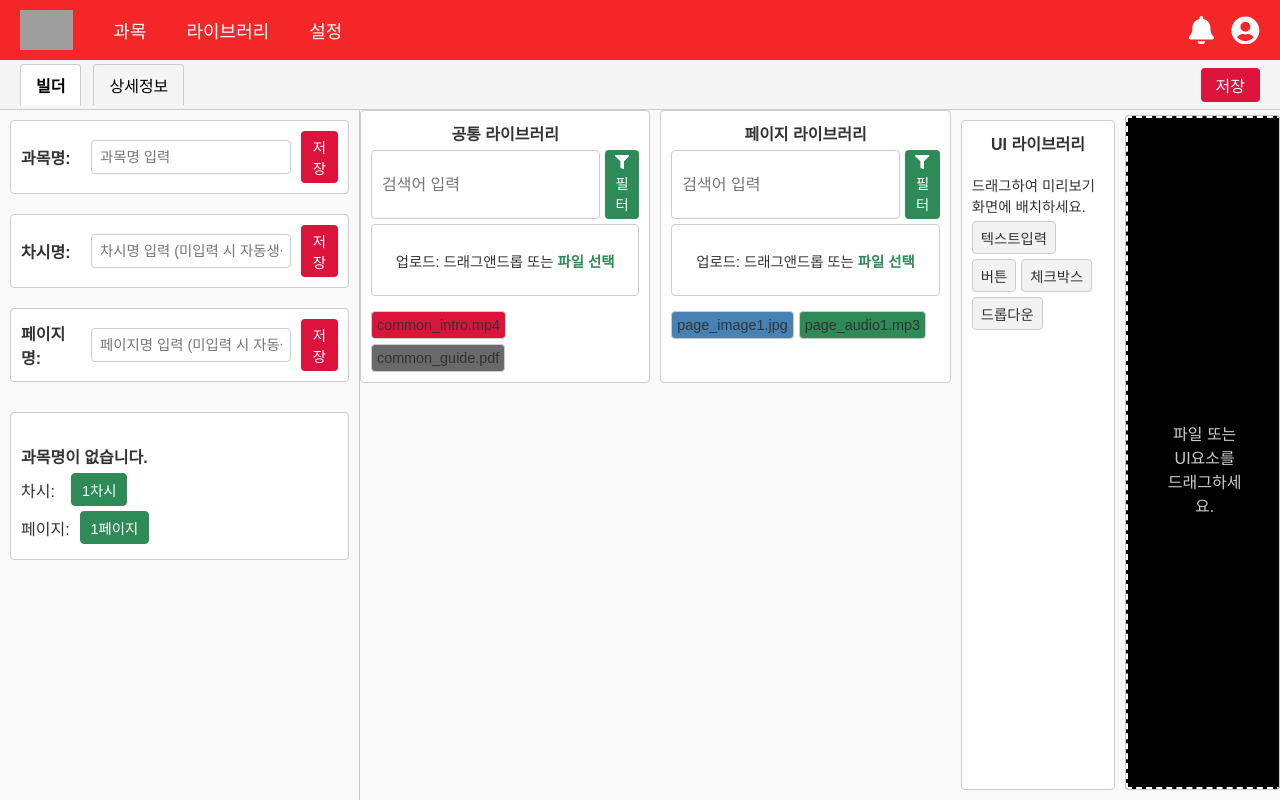
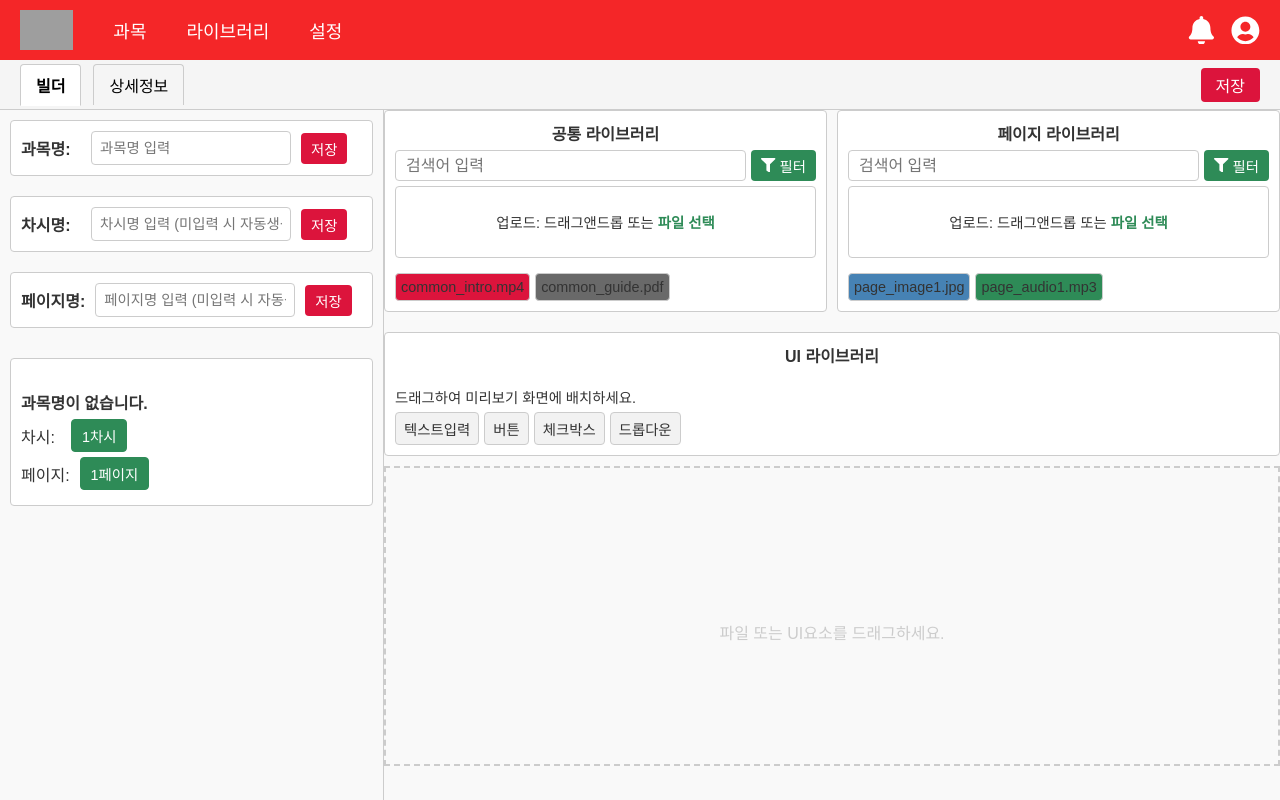
Before and after one commit to bongseok-k/my-cms, a React (Create React App) app: page /content-builder in a window 1280 px wide. Built offline with nearby package versions, Linux system fonts and the light colour scheme; grey boxes are pictures that could not be loaded.

Commit message:
1차 UI 완료

```diff
--- a/src/ContentBuilderPage.css
+++ b/src/ContentBuilderPage.css
@@ -298,22 +298,23 @@
 
 /* 미리보기 섹션 */
 .preview-section {
-  flex: 1;
-  display: flex;
-  flex-direction: column;
-  background-color: #000;
-  border: 1px solid #ccc;
-  border-radius: 4px;
-  margin-top: 5px;
-  overflow: hidden;
+  /* preview 섹션에 최소 높이 지정 */
+  min-height: 300px;
+  /* 또는 고정 높이를 지정해도 됨: height: 400px; */
+  /* 배경색 정도 */
+  background-color: #f9f9f9;
+  /* 기타 flex나 margin 등은 원하는 대로 */
 }
+
 .preview-area {
-  position: relative;
+  /* 드래그영역에 dashed border */
+  border: 2px dashed #ccc;
   width: 100%;
-  height: 100%;
-  border: 2px dashed #fff;
-  background-color: #000;
+  height: 100%; /* 부모가 min-height을 가지면 여기 100%로 채움 */
+  box-sizing: border-box;
+  position: relative; /* item들의 absolute 위치 기준 */
 }
+
 .preview-area.drag-over {
   border: 2px dashed #ff0;
 }
@@ -438,10 +439,10 @@
 
 /* 한 줄(행)을 나타내는 컨테이너 */
 .row-libraries {
-  display: flex;           /* 가로 배치 */
+  display: flex;
   width: 100%;
+  gap: 10px;
   box-sizing: border-box;
-  gap: 10px;
 }
 
 /* half-width: 반씩 차지 */
--- a/src/ContentBuilderPage.js
+++ b/src/ContentBuilderPage.js
@@ -29,7 +29,8 @@ function ContentBuilderPage() {
   // 현재 선택된 차시, 페이지
   const currentLesson = lessons.find(l => l.id === currentLessonId) || lessons[0];
   const [currentPageId, setCurrentPageId] = useState(1);
-  const currentPage = currentLesson.pages.find(p => p.id === currentPageId) || currentLesson.pages[0];
+  const currentPage =
+    currentLesson.pages.find(p => p.id === currentPageId) || currentLesson.pages[0];
 
   // 라이브러리: 공통, 페이지 파일
   const [lessonLibraryFiles, setLessonLibraryFiles] = useState([
@@ -68,19 +69,19 @@ function ContentBuilderPage() {
   };
 
   // 파일 업로드
-  const handleLessonFileSelect = (e) => {
+  const handleLessonFileSelect = e => {
     const files = Array.from(e.target.files);
     const newFiles = files.map(file => {
-      const parts = file.name.split('.');
+      const parts = file.name.split(".");
       const extension = parts[parts.length - 1].toLowerCase();
       return { name: file.name, extension };
     });
     setLessonLibraryFiles(prev => [...prev, ...newFiles]);
   };
-  const handlePageFileSelect = (e) => {
+  const handlePageFileSelect = e => {
     const files = Array.from(e.target.files);
     const newFiles = files.map(file => {
-      const parts = file.name.split('.');
+      const parts = file.name.split(".");
       const extension = parts[parts.length - 1].toLowerCase();
       return { name: file.name, extension };
     });
@@ -90,15 +91,15 @@ function ContentBuilderPage() {
   // ---------------------------
   // 프리뷰 드래그앤드롭
   // ---------------------------
-  const handlePreviewDragOver = (e) => {
+  const handlePreviewDragOver = e => {
     e.preventDefault();
     setIsPreviewDragOver(true);
   };
-  const handlePreviewDragLeave = (e) => {
+  const handlePreviewDragLeave = e => {
     e.preventDefault();
     setIsPreviewDragOver(false);
   };
-  const handlePreviewDrop = (e) => {
+  const handlePreviewDrop = e => {
     e.preventDefault();
     setIsPreviewDragOver(false);
     const rect = e.currentTarget.getBoundingClientRect();
@@ -113,7 +114,7 @@ function ContentBuilderPage() {
   };
 
   // 미리보기에서 파일/요소 구분 렌더
-  const renderPreviewItem = (item) => {
+  const renderPreviewItem = item => {
     // 파일인 경우: { name, extension }
     if (item.extension) {
       return item.name;
@@ -145,10 +146,10 @@ function ContentBuilderPage() {
   };
 
   // 이미 미리보기로 추가된 파일인지 확인
-  const isFileUsed = (file) => previewItems.some(item => item.name === file.name);
+  const isFileUsed = file => previewItems.some(item => item.name === file.name);
 
   // 확장자 색
-  const getColorByExtension = (extension) => {
+  const getColorByExtension = extension => {
     const mapping = {
       mp4: "#DC143C",
       mp3: "#2E8B57",
@@ -170,9 +171,7 @@ function ContentBuilderPage() {
 
   const handleSaveLesson = () => {
     const newId = lessons.length + 1;
-    const generatedName = newLessonName.trim()
-      ? newLessonName
-      : `${newId}차시`;
+    const generatedName = newLessonName.trim() ? newLessonName : `${newId}차시`;
     const newLesson = {
       id: newId,
       name: generatedName,
@@ -186,7 +185,8 @@ function ContentBuilderPage() {
 
   const handleSavePage = () => {
     if (!currentLesson) return;
-    setLessons(prev => prev.map(lesson => {
+    setLessons(prev =>
+      prev.map(lesson => {
         if (lesson.id === currentLessonId) {
           const newPageId = lesson.pages.length + 1;
           const generatedName = newPageName.trim()
@@ -196,7 +196,8 @@ function ContentBuilderPage() {
           return { ...lesson, pages: [...lesson.pages, newPage] };
         }
         return lesson;
-    }));
+      })
+    );
     setCurrentPageId(currentLesson.pages.length + 1);
     setNewPageName("");
   };
@@ -224,7 +225,7 @@ function ContentBuilderPage() {
   // ---------------------------
   // 상세 페이지: 저장/뒤로가기
   // ---------------------------
-  const handleDetailSave = (detailData) => {
+  const handleDetailSave = detailData => {
     // detailData 처리 (필요 시)
     setView("builder");
     setViewTab("builder");
@@ -253,7 +254,9 @@ function ContentBuilderPage() {
               className="company-logo"
             />
             {/* 과목을 누르면 setView("list")를 호출 */}
-            <div className="top-menu-item" onClick={() => setView("list")} >과목</div>
+            <div className="top-menu-item" onClick={() => setView("list")}>
+              과목
+            </div>
             <div className="top-menu-item">라이브러리</div>
             <div className="top-menu-item">설정</div>
           </div>
@@ -288,10 +291,7 @@ function ContentBuilderPage() {
 
         {/* 메인: DetailInputPage */}
         <div className="builder-main-container">
-          <DetailInputPage
-            onSaveDetail={handleDetailSave}
-            onBack={handleDetailBack}
-          />
+          <DetailInputPage onSaveDetail={handleDetailSave} onBack={handleDetailBack} />
         </div>
       </div>
     );
@@ -341,7 +341,7 @@ function ContentBuilderPage() {
         </div>
       </div>
 
-      {/* 메인 컨테이너: 왼쪽(과목/차시/페이지), 오른쪽(라이브러리 + 프리뷰) */}
+      {/* 메인 컨테이너: 왼쪽(과목/차시/페이지), 오른쪽(3행 구조) */}
       <div className="builder-main-container">
         {/* 왼쪽 영역 */}
         <div className="builder-left-side">
@@ -352,7 +352,7 @@ function ContentBuilderPage() {
               type="text"
               placeholder="과목명 입력"
               value={courseName}
-              onChange={(e) => setCourseName(e.target.value)}
+              onChange={e => setCourseName(e.target.value)}
               className="management-input long-input"
             />
             <button onClick={handleSaveCourse} className="management-save-button red-button">
@@ -365,7 +365,7 @@ function ContentBuilderPage() {
               type="text"
               placeholder="차시명 입력 (미입력 시 자동생성)"
               value={newLessonName}
-              onChange={(e) => setNewLessonName(e.target.value)}
+              onChange={e => setNewLessonName(e.target.value)}
               className="management-input long-input"
             />
             <button onClick={handleSaveLesson} className="management-save-button red-button">
@@ -378,7 +378,7 @@ function ContentBuilderPage() {
               type="text"
               placeholder="페이지명 입력 (미입력 시 자동생성)"
               value={newPageName}
-              onChange={(e) => setNewPageName(e.target.value)}
+              onChange={e => setNewPageName(e.target.value)}
               className="management-input long-input"
             />
             <button onClick={handleSavePage} className="management-save-button red-button">
@@ -427,11 +427,8 @@ function ContentBuilderPage() {
           </div>
         </div>
 
-        {/* 오른쪽 영역 */}
-          {/* 공통/페이지 라이브러리 - 아래 배치 예시 (원하면 위치 조정) */}
-          <div className="library-container">
+        {/* 오른쪽 영역: 3행 구조 */}
         <div className="builder-right-side">
-
           {/* Row1: 공통 라이브러리(왼) + 페이지 라이브러리(오) */}
           <div className="row-libraries">
             <div className="library-section half-width">
@@ -467,7 +464,7 @@ function ContentBuilderPage() {
                       fontWeight: isFileUsed(file) ? "bold" : "normal"
                     }}
                     draggable
-                    onDragStart={(e) => handleLibraryDragStart(e, file)}
+                    onDragStart={e => handleLibraryDragStart(e, file)}
                   >
                     {file.name}
                     {isFileUsed(file) && <FaCheck className="used-icon" />}
@@ -509,7 +506,7 @@ function ContentBuilderPage() {
                       fontWeight: isFileUsed(file) ? "bold" : "normal"
                     }}
                     draggable
-                    onDragStart={(e) => handleLibraryDragStart(e, file)}
+                    onDragStart={e => handleLibraryDragStart(e, file)}
                   >
                     {file.name}
                     {isFileUsed(file) && <FaCheck className="used-icon" />}
@@ -518,7 +515,7 @@ function ContentBuilderPage() {
               </div>
             </div>
           </div>
-        </div>
+
           {/* Row2: UI 라이브러리 (전체 폭) */}
           <div className="row-libraries">
             <div className="ui-library-section library-section full-width">
@@ -532,7 +529,7 @@ function ContentBuilderPage() {
                     key={idx}
                     className="ui-element-tag"
                     draggable
-                  onDragStart={(e) => handleUiElementDragStart(e, elem)}
+                    onDragStart={e => handleUiElementDragStart(e, elem)}
                   >
                     {elem.name}
                   </div>
@@ -541,7 +538,6 @@ function ContentBuilderPage() {
             </div>
           </div>
 
-          {/* 프리뷰 (그 아래) */}
           {/* Row3: PREVIEW (전체 폭) */}
           <div className="row-libraries">
             <div className="preview-section full-width">
@@ -552,7 +548,9 @@ function ContentBuilderPage() {
                 onDragLeave={handlePreviewDragLeave}
               >
                 {previewItems.length === 0 ? (
-                <p className="preview-placeholder">파일 또는 UI요소를 드래그하세요.</p>
+                  <p className="preview-placeholder">
+                    파일 또는 UI요소를 드래그하세요.
+                  </p>
                 ) : (
                   previewItems.map((item, idx) => (
                     <div
@@ -567,8 +565,6 @@ function ContentBuilderPage() {
               </div>
             </div>
           </div>
-
-          {/* end library-container */}
         </div>
         {/* end builder-right-side */}
       </div>
```
Lines whose indentation alone changed are shown as unchanged.
